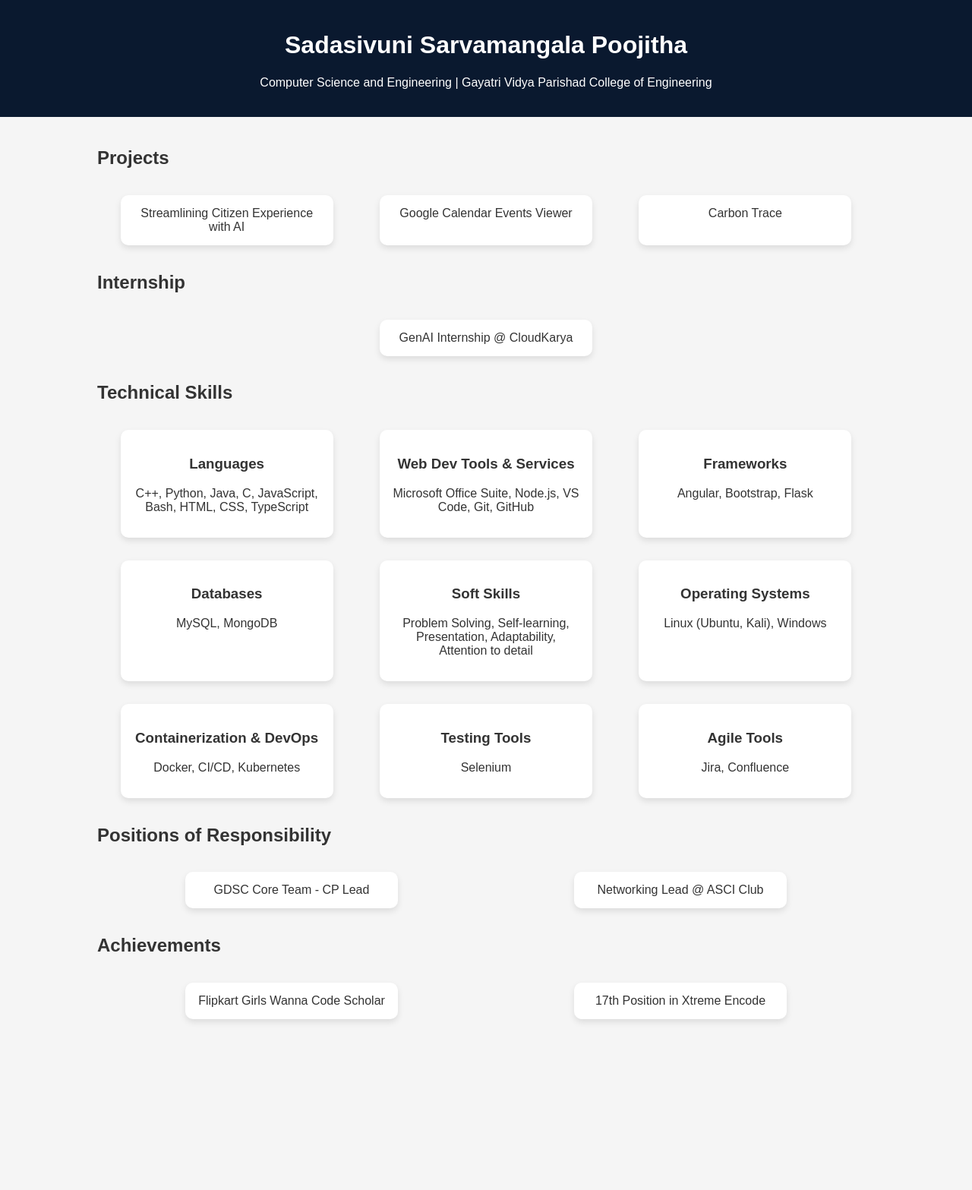
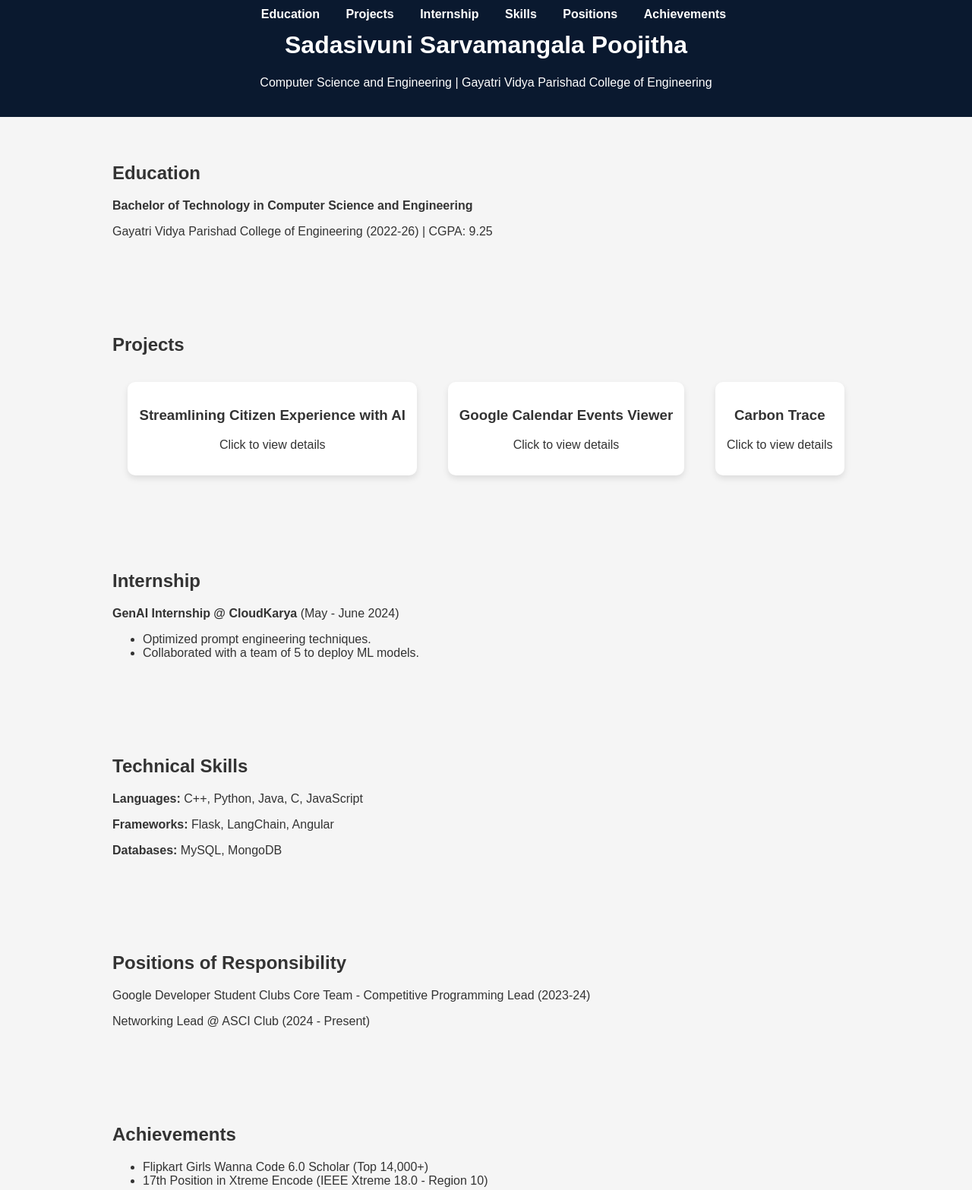
Before and after one commit to S-S-Poojitha/S-S-Poojitha.github.io, a plain HTML site: page index.html in a window 1280 px wide. Shown: the whole page at 76% size. Before the commit the page ends 1377 px from the top, so only its background shows below. Drawn offline with Linux system fonts and the light colour scheme.

Commit message:
Update index.html

```diff
--- a/index.html
+++ b/index.html
@@ -28,10 +28,27 @@
             margin: auto;
             padding: 20px;
         }
-        .card-container {
-            display: flex;
-            flex-wrap: wrap;
-            justify-content: space-around;
+        section {
+            margin-bottom: 50px;
+            padding: 20px;
+        }
+        .nav {
+            text-align: center;
+            padding: 10px;
+            background-color: #0A192F;
+            position: fixed;
+            width: 100%;
+            top: 0;
+            left: 0;
+            z-index: 1000;
+        }
+        .nav a {
+            margin: 0 15px;
+            color: white;
+            cursor: pointer;
+        }
+        .nav a:hover {
+            color: #64ffda;
         }
         .card {
             background: white;
@@ -42,10 +59,40 @@
             text-align: center;
             transition: 0.3s;
             cursor: pointer;
-            width: 250px;
         }
         .card:hover {
             box-shadow: 0 8px 16px rgba(0, 0, 0, 0.2);
+        }
+        .card-container {
+            display: flex;
+            flex-wrap: wrap;
+            justify-content: space-around;
+        }
+        /* Modal */
+        .modal {
+            display: none;
+            position: fixed;
+            z-index: 1;
+            left: 0;
+            top: 0;
+            width: 100%;
+            height: 100%;
+            background-color: rgba(0, 0, 0, 0.5);
+            justify-content: center;
+            align-items: center;
+        }
+        .modal-content {
+            background-color: white;
+            padding: 20px;
+            border-radius: 10px;
+            width: 50%;
+            text-align: center;
+        }
+        .close {
+            color: red;
+            font-size: 25px;
+            float: right;
+            cursor: pointer;
         }
     </style>
 </head>
@@ -56,83 +103,116 @@
     <p>Computer Science and Engineering | Gayatri Vidya Parishad College of Engineering</p>
 </header>
 
+<div class="nav">
+    <a onclick="scrollToSection('education')">Education</a>
+    <a onclick="scrollToSection('projects')">Projects</a>
+    <a onclick="scrollToSection('experience')">Internship</a>
+    <a onclick="scrollToSection('skills')">Skills</a>
+    <a onclick="scrollToSection('positions')">Positions</a>
+    <a onclick="scrollToSection('achievements')">Achievements</a>
+</div>
+
 <div class="container">
+
+    <section id="education">
+        <h2>Education</h2>
+        <p><strong>Bachelor of Technology in Computer Science and Engineering</strong></p>
+        <p>Gayatri Vidya Parishad College of Engineering (2022-26) | CGPA: 9.25</p>
+    </section>
 
     <section id="projects">
         <h2>Projects</h2>
         <div class="card-container">
-            <div class="card">Streamlining Citizen Experience with AI</div>
-            <div class="card">Google Calendar Events Viewer</div>
-            <div class="card">Carbon Trace</div>
+            <div class="card" onclick="showModal('project1')">
+                <h3>Streamlining Citizen Experience with AI</h3>
+                <p>Click to view details</p>
+            </div>
+            <div class="card" onclick="showModal('project2')">
+                <h3>Google Calendar Events Viewer</h3>
+                <p>Click to view details</p>
+            </div>
+            <div class="card" onclick="showModal('project3')">
+                <h3>Carbon Trace</h3>
+                <p>Click to view details</p>
+            </div>
         </div>
     </section>
 
-    <section id="internships">
+    <section id="experience">
         <h2>Internship</h2>
-        <div class="card-container">
-            <div class="card">GenAI Internship @ CloudKarya</div>
-        </div>
+        <p><strong>GenAI Internship @ CloudKarya</strong> (May - June 2024)</p>
+        <ul>
+            <li>Optimized prompt engineering techniques.</li>
+            <li>Collaborated with a team of 5 to deploy ML models.</li>
+        </ul>
     </section>
 
-   <section id="skills">
-    <h2>Technical Skills</h2>
-    <div class="card-container">
-        <div class="card">
-            <h3>Languages</h3>
-            <p>C++, Python, Java, C, JavaScript, Bash, HTML, CSS, TypeScript</p>
-        </div>
-        <div class="card">
-            <h3>Web Dev Tools & Services</h3>
-            <p>Microsoft Office Suite, Node.js, VS Code, Git, GitHub</p>
-        </div>
-        <div class="card">
-            <h3>Frameworks</h3>
-            <p>Angular, Bootstrap, Flask</p>
-        </div>
-        <div class="card">
-            <h3>Databases</h3>
-            <p>MySQL, MongoDB</p>
-        </div>
-        <div class="card">
-            <h3>Soft Skills</h3>
-            <p>Problem Solving, Self-learning, Presentation, Adaptability, Attention to detail</p>
-        </div>
-        <div class="card">
-            <h3>Operating Systems</h3>
-            <p>Linux (Ubuntu, Kali), Windows</p>
-        </div>
-        <div class="card">
-            <h3>Containerization & DevOps</h3>
-            <p>Docker, CI/CD, Kubernetes</p>
-        </div>
-        <div class="card">
-            <h3>Testing Tools</h3>
-            <p>Selenium</p>
-        </div>
-        <div class="card">
-            <h3>Agile Tools</h3>
-            <p>Jira, Confluence</p>
-        </div>
-    </div>
-</section>
+    <section id="skills">
+        <h2>Technical Skills</h2>
+        <p><strong>Languages:</strong> C++, Python, Java, C, JavaScript</p>
+        <p><strong>Frameworks:</strong> Flask, LangChain, Angular</p>
+        <p><strong>Databases:</strong> MySQL, MongoDB</p>
+    </section>
 
     <section id="positions">
         <h2>Positions of Responsibility</h2>
-        <div class="card-container">
-            <div class="card">GDSC Core Team - CP Lead</div>
-            <div class="card">Networking Lead @ ASCI Club</div>
-        </div>
+        <p>Google Developer Student Clubs Core Team - Competitive Programming Lead (2023-24)</p>
+        <p>Networking Lead @ ASCI Club (2024 - Present)</p>
     </section>
 
     <section id="achievements">
         <h2>Achievements</h2>
-        <div class="card-container">
-            <div class="card">Flipkart Girls Wanna Code Scholar</div>
-            <div class="card">17th Position in Xtreme Encode</div>
-        </div>
+        <ul>
+            <li>Flipkart Girls Wanna Code 6.0 Scholar (Top 14,000+)</li>
+            <li>17th Position in Xtreme Encode (IEEE Xtreme 18.0 - Region 10)</li>
+        </ul>
     </section>
 
 </div>
 
+<!-- Modal Structure -->
+<div id="modal" class="modal">
+    <div class="modal-content">
+        <span class="close" onclick="closeModal()">&times;</span>
+        <h2 id="modal-title"></h2>
+        <p id="modal-description"></p>
+        <a id="modal-link" target="_blank">View GitHub Repo</a>
+    </div>
+</div>
+
+<script>
+    function scrollToSection(id) {
+        document.getElementById(id).scrollIntoView({ behavior: 'smooth' });
+    }
+
+    function showModal(project) {
+        let title, description, link;
+
+        if (project === "project1") {
+            title = "Streamlining Citizen Experience with AI";
+            description = "An AI-powered chatbot that streamlines citizen services.";
+            link = "https://github.com/789-raghu/Blixtra";
+        } else if (project === "project2") {
+            title = "Google Calendar Events Viewer";
+            description = "A tool to visualize Google Calendar events efficiently.";
+            link = "https://github.com/S-S-Poojitha/calendaragent";
+        } else if (project === "project3") {
+            title = "Carbon Trace";
+            description = "An application to track and reduce carbon footprints.";
+            link = "https://github.com/S-S-Poojitha/quarrycrew";
+        }
+
+        document.getElementById("modal-title").innerText = title;
+        document.getElementById("modal-description").innerText = description;
+        document.getElementById("modal-link").href = link;
+
+        document.getElementById("modal").style.display = "flex";
+    }
+
+    function closeModal() {
+        document.getElementById("modal").style.display = "none";
+    }
+</script>
+
 </body>
 </html>
```
